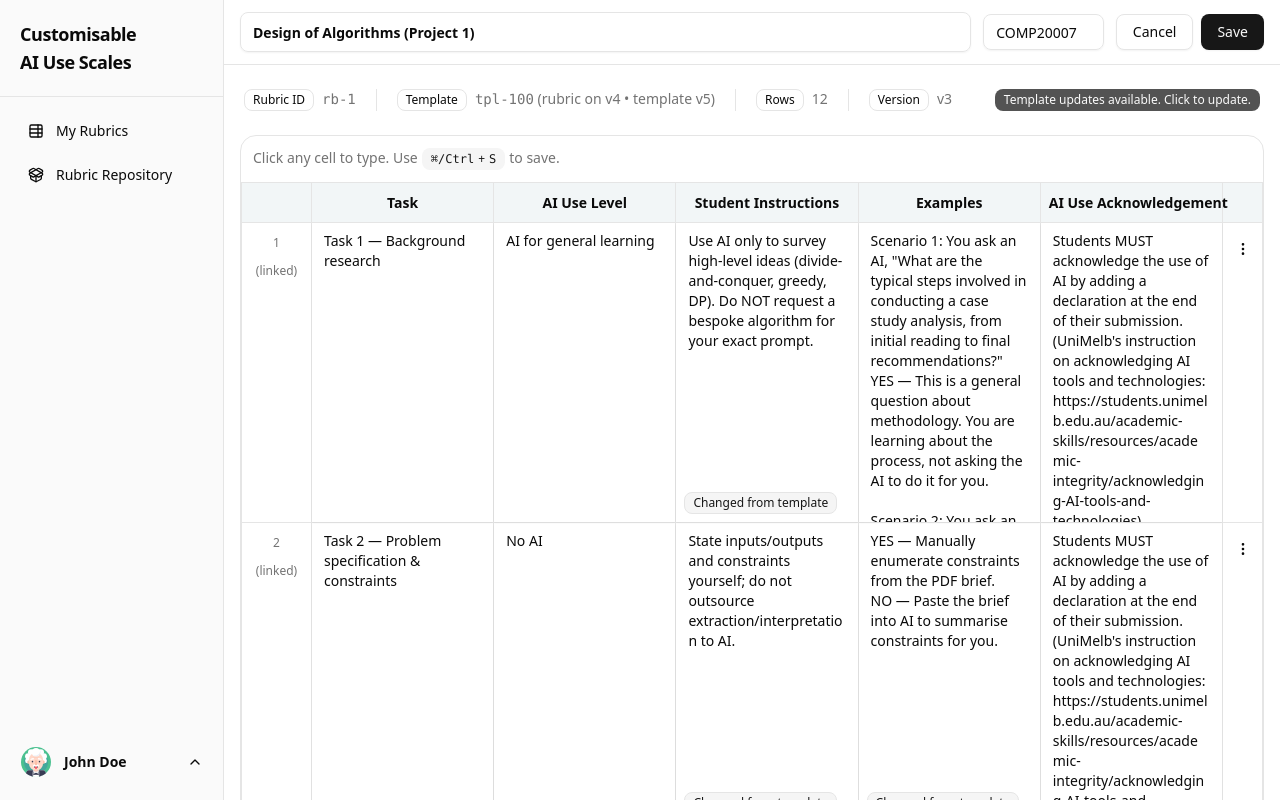
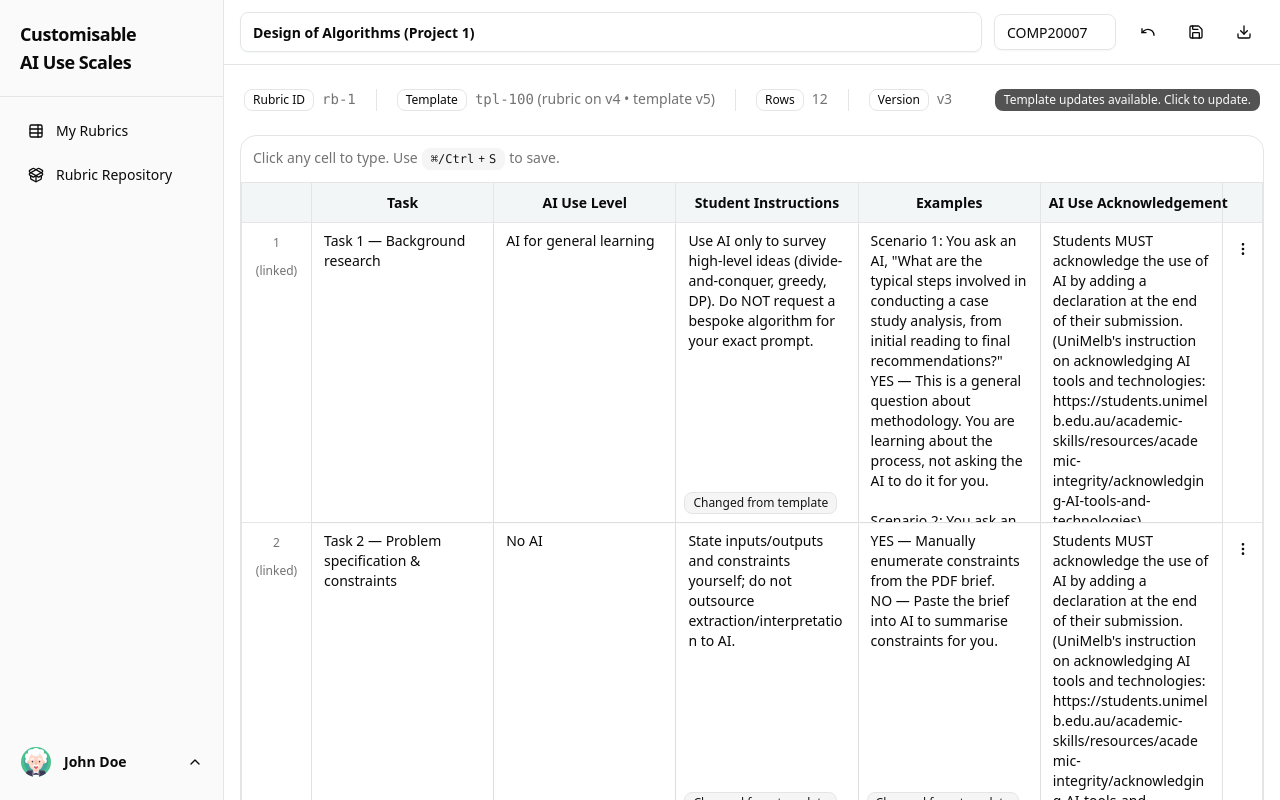
Before and after one commit to zimdo77/customisable-ai-use-scales, a Next.js app: page /edit-rubric/rb-1 in a window 1280 px wide. Shown: the top 800 px of the page. Built offline with nearby package versions, Linux system fonts and the light colour scheme.

Commit message:
feat(export): implement export functionality in homepage as well as in the editor client

```diff
--- a/package.json
+++ b/package.json
@@ -33,7 +33,9 @@
     "react": "19.1.0",
     "react-dom": "19.1.0",
     "sonner": "^2.0.7",
-    "tailwind-merge": "^3.3.1"
+    "tailwind-merge": "^3.3.1",
+    "xlsx": "^0.18.5",
+    "xlsx-js-style": "^1.2.0"
   },
   "devDependencies": {
     "@eslint/eslintrc": "^3",
--- a/src/app/layout.tsx
+++ b/src/app/layout.tsx
@@ -29,7 +29,7 @@ export default function RootLayout({
         className={`${geistSans.variable} ${geistMono.variable} antialiased`}
       >
         {children}
-        <Toaster position='top-right' richColors/>
+        <Toaster position='bottom-center' richColors/>
       </body>
     </html>
   );
--- a/src/components/edit-rubric-page/RubricEditorClient.tsx
+++ b/src/components/edit-rubric-page/RubricEditorClient.tsx
@@ -10,6 +10,8 @@ import { Rubric, RubricTemplate, RubricRow } from '@/lib/types';
 import EditRubricTable from './EditRubricTable';
 import TemplateUpdatesSheet from './TemplateUpdatesSheet';
 import { Separator } from '@/components/ui/separator';
+import * as XLSX from 'xlsx-js-style';
+import { Save, Undo, Download } from 'lucide-react';
 
 interface Props {
   initialRubric: Rubric;
@@ -76,10 +78,142 @@ export default function RubricEditorClient({
     setDirty(false);
     toast('Saved', { description: 'Rubric changes have been saved (demo).' });
   };
+
   const handleCancel = () => {
     setRubric(initialRubric);
     setDirty(false);
     toast('Discarded', { description: 'Reverted to last loaded state.' });
+  };
+
+  // Export rubric handler (export to XLSX)
+  const handleExport = () => {
+    // Prepare data for Excel: header + rows
+    const rubricHeaders = [
+      'Task',
+      'AI Use Level',
+      'Instructions',
+      'Examples',
+      'Acknowledgement',
+    ];
+
+    const studentHeaders = [
+      'AI Tools Used',
+      'Purpose and Usage',
+      'Key Prompts Used (if any)',
+    ];
+
+    const headerRow1 = [
+      ...rubricHeaders,
+      'Student Declaration (please complete this section)',
+      '',
+      '',
+    ];
+
+    const headerRow2 = [
+      ...Array(rubricHeaders.length).fill(''),
+      ...studentHeaders,
+    ];
+
+    const dataRows = rubric.rows.map((row) => [
+      row.task,
+      row.aiUseLevel,
+      row.instructions,
+      row.examples,
+      row.acknowledgement,
+      '', // AI tools used
+      '', // Purpose and usage
+      '', // Key prompts
+    ]);
+
+    const data = [headerRow1, headerRow2, ...dataRows];
+
+    // Create worksheet
+    const worksheet = XLSX.utils.aoa_to_sheet(data);
+
+    worksheet['!merges'] = [
+      ...rubricHeaders.map((_, idx) => ({
+        s: { r: 0, c: idx },
+        e: { r: 1, c: idx },
+      })),
+      {
+        s: { r: 0, c: rubricHeaders.length }, // start at first student declaration col
+        e: { r: 0, c: rubricHeaders.length + 2 }, // end at last student declaration col
+      },
+    ];
+
+    // Assign column widths (in characters)
+    worksheet['!cols'] = [
+      { wch: 56 }, // Task
+      { wch: 38 }, // AI Use Level
+      { wch: 35 }, // Instructions
+      { wch: 80 }, // Examples
+      { wch: 34 }, // Acknowledgement
+      { wch: 28 }, // AI Tools Used (Student Declaration)
+      { wch: 28 }, // Purpose and Usage (Student Declaration)
+      { wch: 28 }, // Key prompts (Student Declaration)
+    ];
+
+    // Header row heights
+    worksheet['!rows'] = [{ hpt: 15 }, { hpt: 32 }];
+
+    // Style header rows
+    for (let R = 0; R < 2; ++R) {
+      for (let C = 0; C < rubricHeaders.length + studentHeaders.length; ++C) {
+        const cell_address = XLSX.utils.encode_cell({ r: R, c: C });
+        if (!worksheet[cell_address]) continue;
+
+        const isRubricHeader = C < rubricHeaders.length;
+
+        worksheet[cell_address].s = {
+          font: {
+            bold: true,
+            color: { rgb: isRubricHeader ? 'FFFFFF' : '000000' },
+          },
+          fill: {
+            patternType: 'solid',
+            fgColor: { rgb: isRubricHeader ? '294880' : 'A9D08E' },
+          },
+          alignment: {
+            horizontal: 'center',
+            vertical: 'center',
+            wrapText: true,
+          },
+          border: {
+            top: { style: 'thin' },
+            bottom: { style: 'thin' },
+            left: { style: 'thin' },
+            right: { style: 'thin' },
+          },
+        };
+      }
+    }
+
+    // Style data rows
+    for (let R = 2; R < data.length; ++R) {
+      for (let C = 0; C < rubricHeaders.length + studentHeaders.length; ++C) {
+        const cell_address = XLSX.utils.encode_cell({ r: R, c: C });
+        if (!worksheet[cell_address]) continue;
+        worksheet[cell_address].s = {
+          alignment: { wrapText: true, vertical: 'top' },
+          border: {
+            top: { style: 'thin' },
+            bottom: { style: 'thin' },
+            left: { style: 'thin' },
+            right: { style: 'thin' },
+          },
+        };
+      }
+    }
+
+    // Create workbook and export
+    const workbook = XLSX.utils.book_new();
+    XLSX.utils.book_append_sheet(workbook, worksheet, 'rubric');
+
+    // Export to file
+    XLSX.writeFile(
+      workbook,
+      `${rubric.name.replace(/\s+/g, '_').toLowerCase()}.xlsx`,
+    );
   };
 
   const hasTemplateUpdates =
@@ -90,7 +224,7 @@ export default function RubricEditorClient({
   return (
     <div className="space-y-6">
       {/* Sticky header */}
-      <div className="sticky top-0 z-20 bg-background/80 backdrop-blur border-b">
+      <div className="sticky top-0 z-20 bg-background/70 backdrop-blur-md border-b">
         <div className="mx-auto max-w-screen-xl px-4 py-3 flex items-center gap-3">
           <Input
             className="text-xl font-semibold h-10"
@@ -103,10 +237,21 @@ export default function RubricEditorClient({
             onChange={(e) => setSubject(e.target.value.toUpperCase())}
           />
           <div className="ml-auto flex items-center gap-2">
-            <Button variant="outline" onClick={handleCancel}>
-              Cancel
-            </Button>
-            <Button onClick={handleSave}>Save</Button>
+            <span title="Revert Changes">
+              <Button variant={'ghost'} onClick={handleCancel}>
+                <Undo className="" />
+              </Button>
+            </span>
+            <span title="Save">
+              <Button variant={'ghost'} onClick={handleSave}>
+                <Save className="" />
+              </Button>
+            </span>
+            <span title="Export (.xlsx)">
+              <Button variant={'ghost'} onClick={handleExport}>
+                <Download className="" />
+              </Button>
+            </span>
           </div>
         </div>
       </div>
--- a/src/components/my-rubrics-page/RubricsHomeClient.tsx
+++ b/src/components/my-rubrics-page/RubricsHomeClient.tsx
@@ -11,6 +11,8 @@ import { Button } from '@/components/ui/button';
 import { Skeleton } from '@/components/ui/skeleton';
 import { Rubric, RubricRow } from '@/lib/types';
 import { toast } from 'sonner';
+import * as XLSX from 'xlsx-js-style';
+import { Plus } from 'lucide-react';
 
 type SortKey = 'updated' | 'name' | 'subject';
 type FilterKey = 'all' | 'mine' | 'shared' | 'updates';
@@ -76,47 +78,138 @@ export default function RubricsHomeClient({ initialData }: Props) {
     return rows;
   }, [rubrics, query, sort, filter]);
 
-  // Duplicate rubric handler
-  const handleDuplicate = (id: string) => {
-    const src = rubrics.find((r) => r.id === id);
-    if (!src) return;
-
-    // deep copy rows with fresh IDs
-    const rows = src.rows.map((row) => ({
-      ...row,
-      id: `row-${Date.now()}-${Math.random().toString(36).slice(2, 6)}`, // new unique id
-      // keep templateRowId if it was linked, so updates still work
-    }));
-
-    const copy: Rubric = {
-      ...src,
-      id: `dup-${Date.now()}`,
-      name: `${src.name} (copy)`,
-      updatedAt: new Date().toISOString(),
-      status: 'active',
-      shared: false,
-      rows,
-      rowCount: rows.length,
-    };
-
-    setRubrics((prev) => [copy, ...prev]);
-  };
-
-  // Export rubric handler (JSON - change this to XLSX later)
+  // Export rubric handler (export to XLSX)
   const handleExport = (id: string) => {
     const r = rubrics.find((x) => x.id === id);
     if (!r) return;
-    const blob = new Blob([JSON.stringify(r, null, 2)], {
-      type: 'application/json',
-    });
-    const url = URL.createObjectURL(blob);
-    const a = document.createElement('a');
-    a.href = url;
-    a.download = `${r.name.replace(/\s+/g, '_').toLowerCase()}.json`;
-    document.body.appendChild(a);
-    a.click();
-    a.remove();
-    URL.revokeObjectURL(url);
+
+    // Prepare data for Excel: header + rows
+    const rubricHeaders = [
+      'Task',
+      'AI Use Level',
+      'Instructions',
+      'Examples',
+      'Acknowledgement',
+    ];
+
+    const studentHeaders = [
+      'AI Tools Used',
+      'Purpose and Usage',
+      'Key Prompts Used (if any)',
+    ];
+
+    const headerRow1 = [
+      ...rubricHeaders,
+      'Student Declaration (please complete this section)',
+      '',
+      '',
+    ];
+
+    const headerRow2 = [
+      ...Array(rubricHeaders.length).fill(''),
+      ...studentHeaders,
+    ];
+
+    const dataRows = r.rows.map((row) => [
+      row.task,
+      row.aiUseLevel,
+      row.instructions,
+      row.examples,
+      row.acknowledgement,
+      '', // AI tools used
+      '', // Purpose and usage
+      '', // Key prompts
+    ]);
+
+    const data = [headerRow1, headerRow2, ...dataRows];
+
+    // Create worksheet
+    const worksheet = XLSX.utils.aoa_to_sheet(data);
+
+    worksheet['!merges'] = [
+      ...rubricHeaders.map((_, idx) => ({
+        s: { r: 0, c: idx },
+        e: { r: 1, c: idx },
+      })),
+      {
+        s: { r: 0, c: rubricHeaders.length }, // start at first student declaration col
+        e: { r: 0, c: rubricHeaders.length + 2 }, // end at last student declaration col
+      },
+    ];
+
+    // Assign column widths (in characters)
+    worksheet['!cols'] = [
+      { wch: 56 }, // Task
+      { wch: 38 }, // AI Use Level
+      { wch: 35 }, // Instructions
+      { wch: 80 }, // Examples
+      { wch: 34 }, // Acknowledgement
+      { wch: 28 }, // AI Tools Used (Student Declaration)
+      { wch: 28 }, // Purpose and Usage (Student Declaration)
+      { wch: 28 }, // Key prompts (Student Declaration)
+    ];
+
+    // Header row heights
+    worksheet['!rows'] = [{ hpt: 15 }, { hpt: 32 }];
+
+    // Style header rows
+    for (let R = 0; R < 2; ++R) {
+      for (let C = 0; C < rubricHeaders.length + studentHeaders.length; ++C) {
+        const cell_address = XLSX.utils.encode_cell({ r: R, c: C });
+        if (!worksheet[cell_address]) continue;
+
+        const isRubricHeader = C < rubricHeaders.length;
+
+        worksheet[cell_address].s = {
+          font: {
+            bold: true,
+            color: { rgb: isRubricHeader ? 'FFFFFF' : '000000' },
+          },
+          fill: {
+            patternType: 'solid',
+            fgColor: { rgb: isRubricHeader ? '294880' : 'A9D08E' },
+          },
+          alignment: {
+            horizontal: 'center',
+            vertical: 'center',
+            wrapText: true,
+          },
+          border: {
+            top: { style: 'thin' },
+            bottom: { style: 'thin' },
+            left: { style: 'thin' },
+            right: { style: 'thin' },
+          },
+        };
+      }
+    }
+
+    // Style data rows
+    for (let R = 2; R < data.length; ++R) {
+      for (let C = 0; C < rubricHeaders.length + studentHeaders.length; ++C) {
+        const cell_address = XLSX.utils.encode_cell({ r: R, c: C });
+        if (!worksheet[cell_address]) continue;
+        worksheet[cell_address].s = {
+          alignment: { wrapText: true, vertical: 'top' },
+          border: {
+            top: { style: 'thin' },
+            bottom: { style: 'thin' },
+            left: { style: 'thin' },
+            right: { style: 'thin' },
+          },
+        };
+      }
+    }
+
+    // Create workbook and export
+    const workbook = XLSX.utils.book_new();
+    XLSX.utils.book_append_sheet(workbook, worksheet, 'rubric');
+
+    // Export to file
+    XLSX.writeFile(
+      workbook,
+      `${r.name.replace(/\s+/g, '_').toLowerCase()}.xlsx`,
+    );
   };
 
   // Request delete: open confirmation dialog for rubric
@@ -263,7 +356,12 @@ export default function RubricsHomeClient({ initialData }: Props) {
               Try adjusting search or create a new rubric from scratch or a
               template.
             </p>
-            <Button className="mt-4" onClick={() => setCreateOpen(true)}>
+            <Button
+              variant={'outline'}
+              className="mt-4"
+              onClick={() => setCreateOpen(true)}
+            >
+              <Plus className="h-4 w-4" />
               Create rubric
             </Button>
           </div>
@@ -278,7 +376,6 @@ export default function RubricsHomeClient({ initialData }: Props) {
                 <RubricCard
                   key={r.id}
                   item={r}
-                  onDuplicate={handleDuplicate}
                   onExport={handleExport}
                   onDeleteRequest={requestDelete}
                 />
--- a/src/components/my-rubrics-page/RubricsToolbar.tsx
+++ b/src/components/my-rubrics-page/RubricsToolbar.tsx
@@ -100,7 +100,7 @@ export default function RubricsToolbar({
             <TabsTrigger value="updates">Updates</TabsTrigger>
           </TabsList>
         </Tabs>
-        <Button onClick={onCreateRubric}>
+        <Button variant={'outline'} onClick={onCreateRubric}>
           <Plus className="h-4 w-4" />
           Create rubric
         </Button>
```
Also changed, not shown: src/components/my-rubrics-page/RubricCard.tsx (+21 -37 lines), src/components/five-row-table/row.tsx (deleted), src/components/five-row-table/schema.ts (deleted), 1 other file (tests, documents, lock files or other folders).
